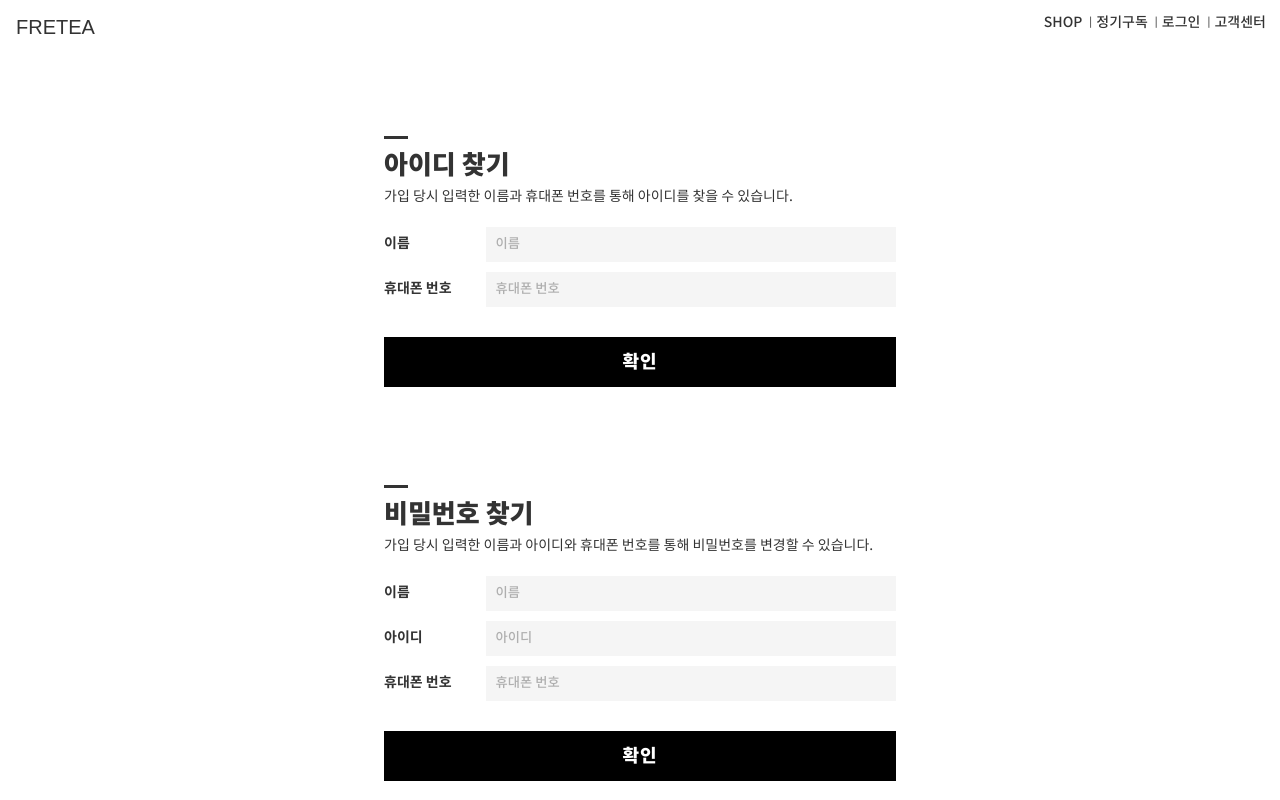
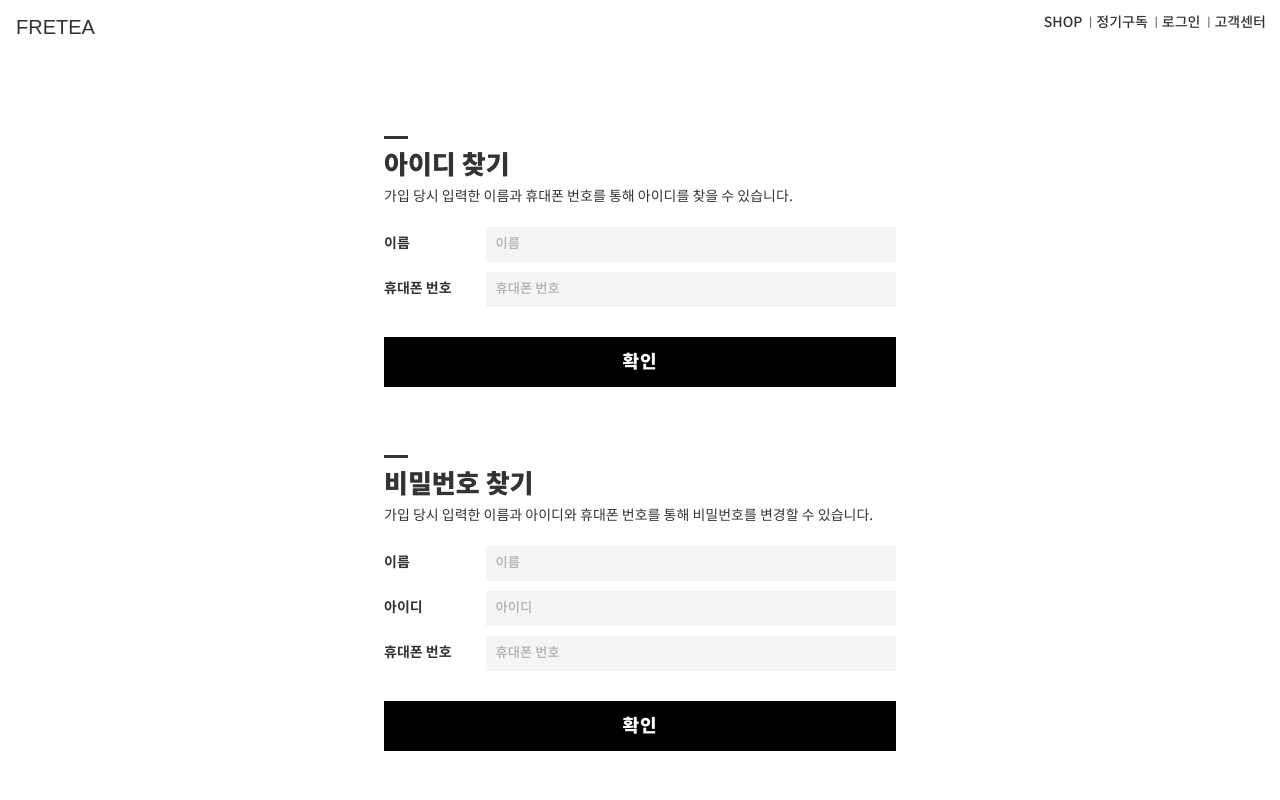
Before and after one commit to jo-narae/fretea, a Vue app: page /member/findIdPwd in a window 1280 px wide. Shown: the top 800 px of the page. Built offline with nearby package versions, Linux system fonts and the light colour scheme; a web font is replaced by a local one.

Commit message:
아이디 비밀번호 분리 영역 높이 수정

```diff
--- a/src/assets/style/member.scss
+++ b/src/assets/style/member.scss
@@ -96,10 +96,6 @@
 	margin-bottom: 1.5em;
 }
 
-.find-division {
-	margin-top: 80px;
-}
-
 @media (max-width: 486px) {
 	.msg-wellcome {
 		width: calc(100% - 20px);
--- a/src/components/member/FindIdPwd.vue
+++ b/src/components/member/FindIdPwd.vue
@@ -1,7 +1,7 @@
 <template>
   <div>
     <find-id></find-id>
-    <find-pwd class="find-division"></find-pwd>
+    <find-pwd class="mt50"></find-pwd>
   </div>
 </template>
 
```
